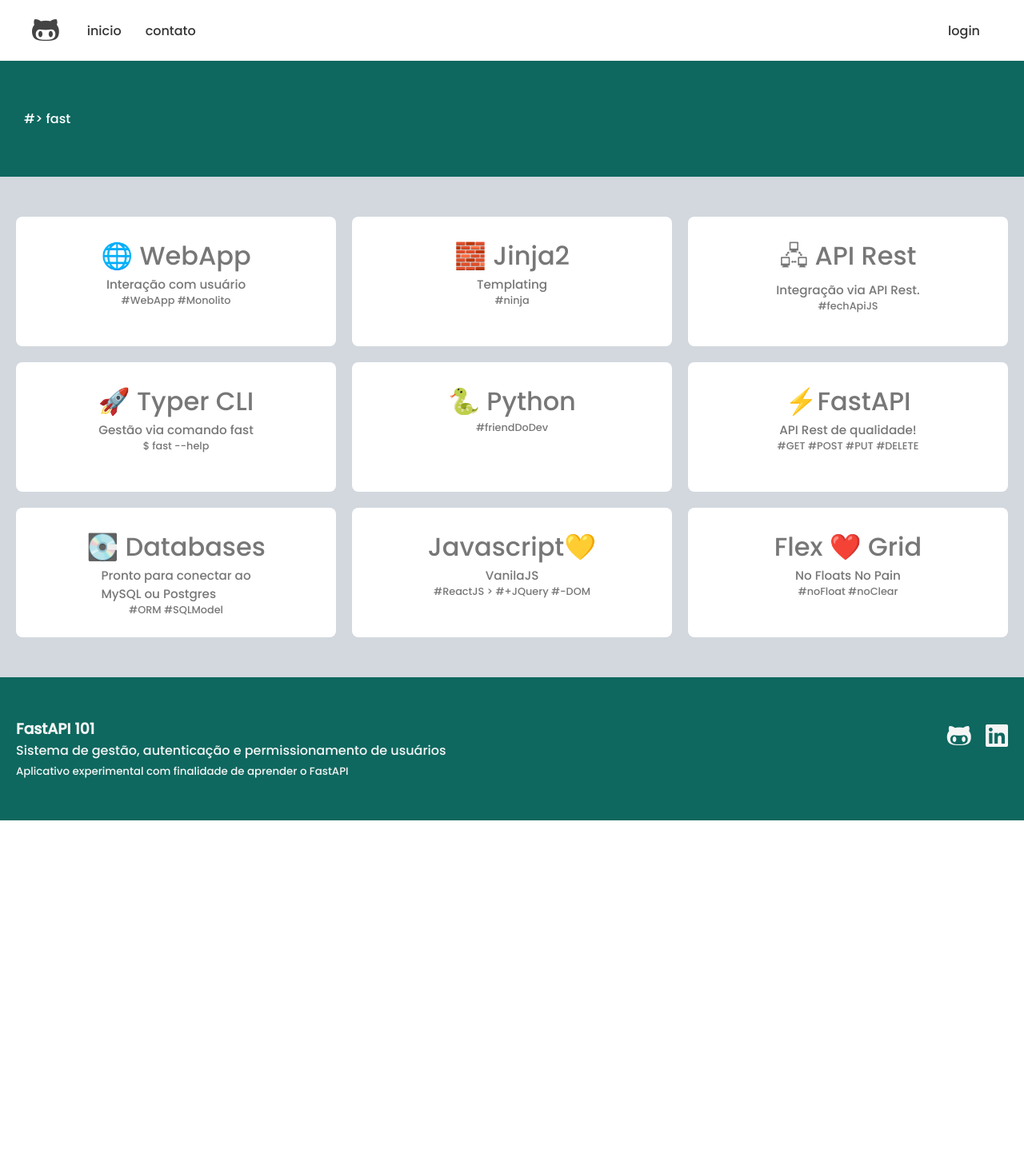
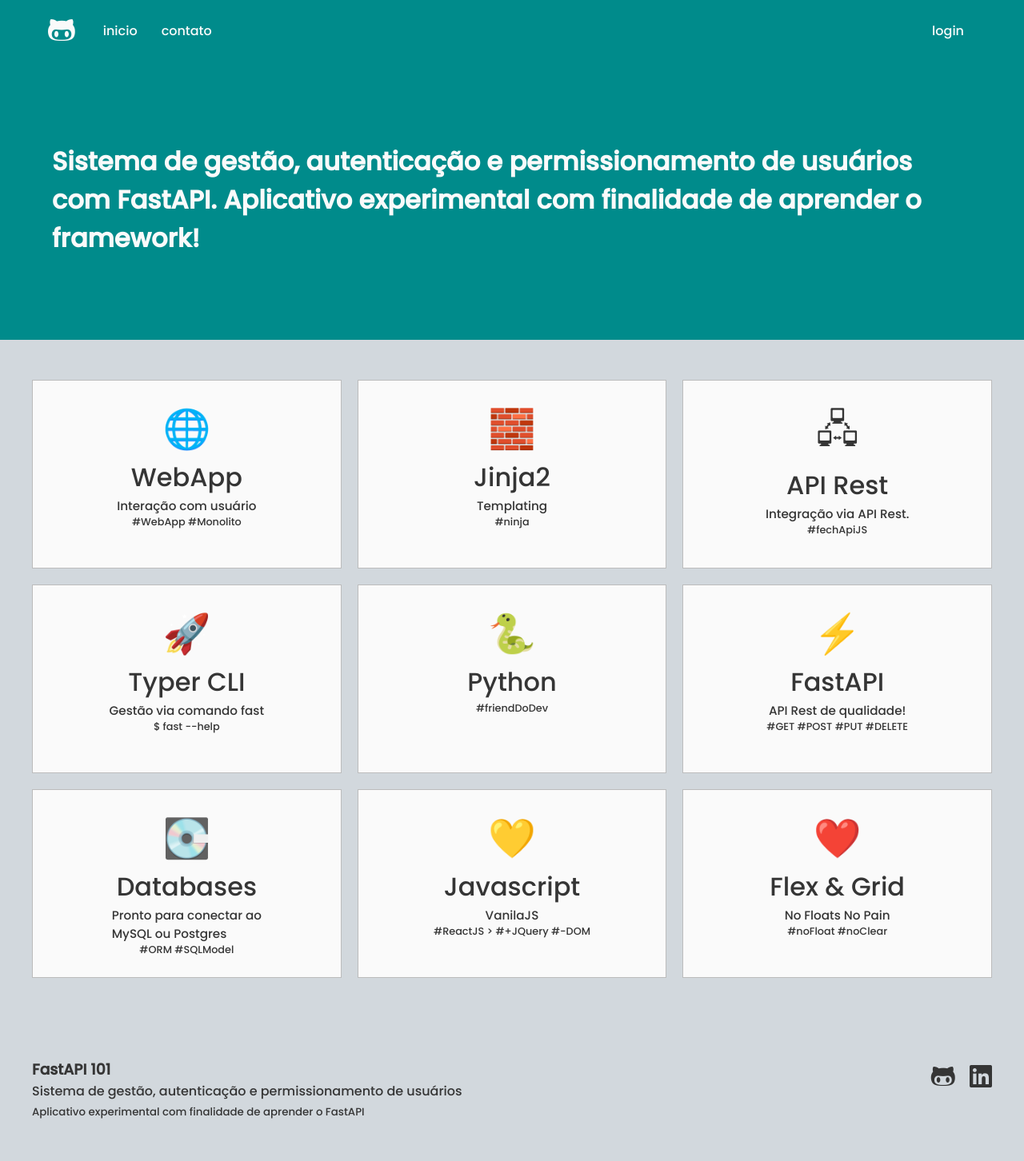
Before and after one commit to dalmofelipe/fast, a FastAPI app: template fast/web/templates/pages/index.html in a window 1280 px wide. Shown: the whole page at 80% size. Before the commit the page ends 1026 px from the top, so only its background shows below. Run offline with FastAPI, Linux system fonts and the light colour scheme; the template is opened without the code that fills it, so the values that code supplies are empty; parts of the project's set-up code (start-up, migrations or seed data) failed here and were passed over.

Commit message:
frontend ajusts layout

```diff
--- /dev/null
+++ b/fast/web/statics/css/contato.css
@@ -0,0 +1,5 @@
+.banner-container {
+    flex-direction: column;
+    justify-content: center;
+    min-height: var(--min-height-banner);
+}
--- a/fast/web/statics/css/footer.css
+++ b/fast/web/statics/css/footer.css
@@ -1,11 +1,8 @@
 .footer {
     width: 100%;
-
-    padding: 50px 20px;
-    margin-top: 50px;
-
-    color: whitesmoke;
-    background-color: var(--green);
+    padding: 50px 0px;
+    color: var(--fg-dark);
+    /* background-color: var(--green); */
     /* box-shadow: 0px -2px 5px rgba(0, 0, 0, 0.15); */
 }
 
@@ -27,28 +24,8 @@
     }
 }
 
-.input-form {
-    color: #555 !important;
-    background-color: whitesmoke;
-    font-family: Poppins;
-    width: 350px;
-    padding: 13px;
-    font-size: 14px;
-    border: 1px solid rgba(0, 0, 0, 0.1);
-    border-radius: 5px;
-    margin: 5px 0px;
-    transition: border .2s ease;
-}
-.input-form:hover {
-    border: 1px solid rgba(0, 0, 0, 0.4);
-}
-.input-form:focus {
-    border: 1px solid rgba(0, 0, 0, 0.4);
-    outline: none;
-}
-
 .contatos {
-    color: whitesmoke;
+    color: var(--fg-dark);
     font-size: 2rem;
 
     text-decoration: none;
--- a/fast/web/statics/css/header.css
+++ b/fast/web/statics/css/header.css
@@ -8,7 +8,8 @@
 
     padding: 0px 20px;
     font-family: Poppins;
-    background-color: white;
+    color: var(--fg-light);
+    background-color: var(--cor-principal);
     /* box-shadow: 5px 0px 5px rgba(0, 0, 0, 0.3); */
 }
 
@@ -39,7 +40,7 @@
 }
 
 .logo {
-    color: #353535;
+    color: var(--fg-light);
     font-size: 18px;
 
     display: flex;
@@ -53,11 +54,11 @@
     flex-wrap: nowrap;
 }
 .logo h2 span {
-    color: var(--fg-primary);
+    color: var(--fg-light);
     margin: 0 3px;
 }
 .logo i {
-    color: #444;
+    color: var(--fg-light);
     font-size: 2.25rem;
 }
 
@@ -80,15 +81,15 @@
     margin: 0;
 }
 .menu ul li a {
-    color: #353535;
+    color: var(--fg-light);
     padding: 20px 15px;
     text-decoration: none;
     font-size: 16px;
     transition: color .2s ease;
 }
 .menu ul li a:hover {
-    color: var(--fg-primary);
-    background-color: #fafafa;
+    color: var(--cor-destaque);
+    /* background-color: #fafafa; */
     /* border-radius: 15px; */
-    border-bottom: 3px solid var(--fg-secondary);
+    /* border-bottom: 3px solid var(--fg-light); */
 }
--- a/fast/web/statics/css/index.css
+++ b/fast/web/statics/css/index.css
@@ -1,8 +1,19 @@
+
+.banner-index {
+    display: flex;
+    justify-content: center;
+    align-items: center;
+
+    width: 100%;
+    padding: 0px 25px;
+    height: var(--min-height-banner);
+}
 
 .homepage {
-    width: 100%;
+    width: var(--max-width);
     font-family: Poppins;
-    font-weight: 400;
+    border-radius: 13px;
+    margin: 50px auto;
 }
 @media (max-width: 800px) {
     .homepage {
@@ -10,10 +21,10 @@
     }
 }
 
-.homepage > main {
-    color: #777;
+.homepage-content {
+    /* color: #fff; */
     /* max-width: var(--max-width); */
-    margin: 50px auto;
+    margin: 0px auto;
 
     display: flex;
     flex-direction: column-reverse;
@@ -21,24 +32,24 @@
     align-items: center;
     gap: 20px;
 }
-.homepage > main .userlogged {
-    color: #555;
+.homepage-content .userlogged {
+    color: var(--fg-dark);
     margin: 25px 0px;
 }
-.homepage > main .userlogged p a {
-    color: var(--fg-secondary);
+.homepage-content .userlogged p a {
+    color: var(--fg-light);
     text-decoration: none;
 }
-.homepage > main .userlogged p a:hover {
-    color: var(--fg-primary);
+.homepage-content .userlogged p a:hover {
+    color: var(--fg-dark);
 }
 
 .homepage footer a {
-    color: var(--fg-secondary);
+    color: var(--fg-light);
     text-decoration: none;
 }
 .homepage footer a:hover {
-    color: var(--fg-primary);
+    color: var(--fg-dark);
 }
 
 
@@ -55,7 +66,6 @@ small#time {
 .techs-container {
     width: 100%;
     max-width: var(--max-width);
-    padding: 0px 20px;
 
     display: grid;
     grid-template-columns: repeat(3, 1fr);
@@ -89,17 +99,20 @@ small#time {
     align-items: center;
     justify-content: flex-start;
 
-    background-color: white;
-    /* border: 1px solid rgba(0, 0, 0, 0.45); */
+    background-color: var(--fg-light);
+    border: 1px solid rgba(0, 0, 0, 0.25);
     /* box-shadow: 5px 0px 5px rgba(0, 0, 0, 0.3); */
     /* box-shadow: 0px 0px 5px rgba(0, 0, 0, 0.3); */
-    border-radius: 8px;
+    /* border-radius: 8px; */
     padding: 25px;
     margin: 0px;
 }
+.card > span {
+    font-size: 3rem;
+}
 .card > header {
-    display: flex;
     font-size: 2rem;
+    margin: 0;
 }
 .card > main {
     font-size: 0.95rem;
@@ -109,5 +122,5 @@ small#time {
 }
 
 .userlogged {
-    color: var(--fg-secondary);
+    color: var(--fg-light);
 }
--- a/fast/web/statics/css/main.css
+++ b/fast/web/statics/css/main.css
@@ -12,37 +12,36 @@
 }
 
 :root {
-    --hover-green: #009485;
-    --green: #0e685f;
-    --dark: #343434;
-    --light: #d2d8de;
-    --max-width: 1366px;
+    --cor-destaque: lime;
+    --cor-principal: #008b8b;
+    --hover-principal: #00aaaa;
+    --fg-dark: #353535;
+    --fg-light: #fafafa;
+    --bg-dark: #555;
+    --bg-light: #d2d8dd;
+    --max-width: 1200px;
+    --min-height-banner: 350px;
 }
 
 html, body {
-    color: #555;
-    background-color: #d2d8de;
+    color: var(--fg-dark);
+    background-color: var(--bg-light);
 
     font-family: Poppins;
-    /* font-family: 'Open Sans', sans-serif; */
     font-size: 16px;
-}
-
-.maincontent {
-    margin-top: 76px;
-    width: 100%;
 }
 
 /* BANNER  BANNER  BANNER  BANNER  BANNER  BANNER */
 .banner {
-    color: white;
-    background-color: var(--green);
+    color: var(--fg-light);
+    background-color: var(--cor-principal);
+    margin-top: 75px;
+    min-height: var(--min-height-banner);
 }
 .banner-container {
     display: flex;
     max-width: var(--max-width);
     margin: 0 auto;
-    padding: 60px 30px;
 }
 @media (max-width: 1100px) {
     .banner-container {
--- a/fast/web/statics/js/indexPage.js
+++ b/fast/web/statics/js/indexPage.js
@@ -3,11 +3,4 @@ document.addEventListener("DOMContentLoaded", StartIndexPage)
 
 function StartIndexPage() {
     console.log('Script IndexPage carregado!');
-
-    let smallTime = document.getElementById('time')
-    smallTime.innerHTML = new Date().toLocaleString('pt-BR')
-
-    setInterval(() => {
-        smallTime.innerHTML = new Date().toLocaleString('pt-BR')
-    }, 1000)
 }
--- a/fast/web/templates/layouts/main.html
+++ b/fast/web/templates/layouts/main.html
@@ -16,15 +16,21 @@
     <link rel="stylesheet" href="{{ url_for('statics', path='css/footer.css') }}">
 </head>
 <body>
+
 {% include 'layouts/fragments/header.html' %}
 
-<div class="maincontent">
+<header class="banner">
+    <div class="banner-container">
+{% block banner %}{% endblock %}
+    </div>
+</header>
+
 {% block content %}{% endblock %}
-</div>
 
 {% include 'layouts/fragments/footer.html' %}
 
 <script src="{{ url_for('statics', path='js/global.js') }}"></script>
 {% block scripts %}{% endblock %}
+
 </body>
 </html>
--- a/fast/web/templates/pages/404.html
+++ b/fast/web/templates/pages/404.html
@@ -17,7 +17,7 @@
 {% endblock %}
 
 
-{% block content %}
+{% block banner %}
 <div class="error400">
     <h1>404 Not Found</h1>
     <h2>Página não encontrada!</h2>
--- a/fast/web/templates/pages/500.html
+++ b/fast/web/templates/pages/500.html
@@ -17,7 +17,7 @@
 {% endblock %}
 
 
-{% block content %}
+{% block banner %}
 <div class="error500">
     <h1>500 Internal Server Error</h1>
     <h2>Erro interno - tente novamente em outro momento!</h2>
--- a/fast/web/templates/pages/index.html
+++ b/fast/web/templates/pages/index.html
@@ -1,82 +1,79 @@
 {% extends 'layouts/main.html' %}
-
 
 {% block styles %}
 <link rel="stylesheet" href="{{ url_for('statics', path='css/index.css') }}">
 {% endblock %}
 
+{% block banner %}
+<div class="banner-index">
+    <h1>Sistema de gestão, autenticação e permissionamento de usuários com FastAPI. Aplicativo experimental com finalidade de aprender o framework!</h1>
+</div>
+{% endblock %}
 
 {% block content %}
 <div class="homepage">
 
-    <header class="banner">
-        <div class="banner-container">
-            <!-- <div class="col-left">
-                <h1>Fast<span>API</span>101</h1>
-                <h2>Sistema de gestão, autenticação e permissionamento de usuários</h2>
-                <p>Um commit a cada funcionalidade!</p>
-                <p>{{ describe }}</p>
-                <small id="time"></small>
-            </div> -->
-            <div class="col-right">
-                <!-- <i class="fa-brands fa-github-alt"></i> -->
-                <span>#> fast</span>
-            </div>
-        </div>
-    </header>
-
     <main class="homepage-content">
         <section class="techs-container">
             <article class="card">
-                <header>🌐 WebApp</header>
+                <span>🌐</span>
+                <header>WebApp</header>
                 <main>Interação com usuário</main>
                 <footer>#WebApp #Monolito</footer>
             </article>
 
             <article class="card">
-                <header>🧱 Jinja2</header>
+                <span>🧱</span>
+                <header>Jinja2</header>
                 <main>Templating</main>
                 <footer>#ninja</footer>
             </article>
 
             <article class="card">
-                <header>🖧 API Rest</header>
+                <span>🖧</span>
+                <header>API Rest</header>
                 <main>Integração via API Rest. </main>
                 <footer>#fechApiJS</footer>
             </article>
 
             <article class="card">
-                <header>🚀 Typer CLI</header>
+                <span>🚀</span>
+                <header>Typer CLI</header>
                 <main>Gestão via comando fast</main>
                 <footer>$ fast --help</footer>
             </article>
 
             <article class="card">
-                <header>🐍 Python</header>
+                <span>🐍</span>
+                <header>Python</header>
                 <main></main>
                 <footer>#friendDoDev</footer>
             </article>
 
             <article class="card">
-                <header>⚡FastAPI</header>
+                <span>⚡</span>
+                <header>FastAPI</header>
                 <main>API Rest de qualidade!</main>
                 <footer>#GET #POST #PUT #DELETE</footer>
             </article>
 
             <article class="card">
-                <header>💽 Databases</header>
+                <span>💽</span>
+                <header>Databases</header>
                 <main>Pronto para conectar ao <br> MySQL ou Postgres</main>
                 <footer>#ORM #SQLModel</footer>
             </article>
 
             <article class="card">
-                <header>Javascript💛</header>
+                <span>💛</span>
+                <header>Javascript</header>
                 <main>VanilaJS</main>
                 <footer>#ReactJS > #+JQuery #-DOM</footer>
             </article>
 
             <article class="card">
-                <header>Flex ❤️ Grid</header>
+                <span>❤️</span>
+                <header>Flex & Grid</header>
                 <main>No Floats No Pain</main>
                 <footer>#noFloat #noClear</footer>
             </article>
```
Also changed, not shown: fast/web/statics/css/auth.css (+29 -17 lines), fast/web/templates/pages/auth/login.html (+15 -18 lines), fast/web/templates/pages/auth/register.html (+18 -13 lines), fast/web/templates/pages/contato.html (+7 -27 lines).
